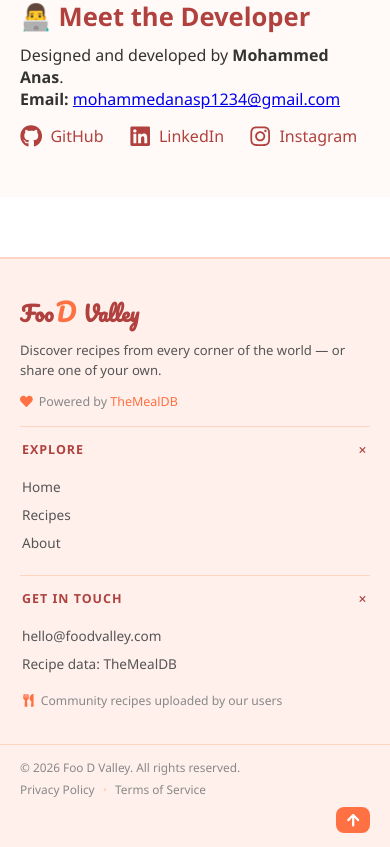
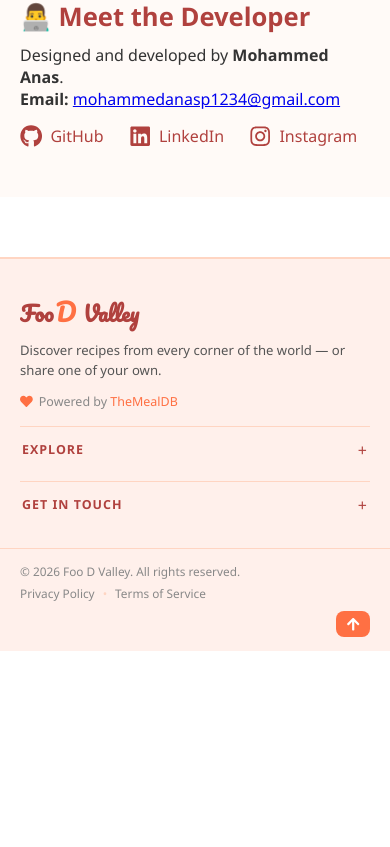
Before and after one commit to anasPalakkal/Foo-D-Valley, a React (Vite) app in the folder frontend/: page /about in a window 390 px wide. Shown: the part 829-1676 px from the top of the page. After the commit the page ends 1480 px from the top, so only its background shows below. Built offline with nearby package versions, Linux system fonts and the light colour scheme; no server answers.

Commit message:
fix(footer): close nav accordions on mobile by default

```diff
--- a/frontend/src/components/Footer/Footer.jsx
+++ b/frontend/src/components/Footer/Footer.jsx
@@ -1,10 +1,33 @@
-import React from 'react';
+import React, { useEffect, useRef } from 'react';
 import { Link } from 'react-router-dom';
 import { FaUtensils, FaHeart, FaArrowUp } from 'react-icons/fa';
 import styles from './Footer.module.css';
 
 const Footer = () => {
   const scrollToTop = () => window.scrollTo({ top: 0, behavior: 'smooth' });
+
+  // Native <details> hides its content on close in a way that isn't always
+  // reliably overridable by the desktop `display: flex !important` CSS rule
+  // across browsers. So on desktop we force `open` via JS instead, while
+  // leaving mobile alone (closed by default, toggled by the user's tap).
+  const exploreRef = useRef(null);
+  const contactRef = useRef(null);
+
+  useEffect(() => {
+    const mediaQuery = window.matchMedia('(min-width: 769px)');
+
+    const syncOpenState = (e) => {
+      const isDesktop = e.matches;
+      if (isDesktop) {
+        if (exploreRef.current) exploreRef.current.open = true;
+        if (contactRef.current) contactRef.current.open = true;
+      }
+    };
+
+    syncOpenState(mediaQuery);
+    mediaQuery.addEventListener('change', syncOpenState);
+    return () => mediaQuery.removeEventListener('change', syncOpenState);
+  }, []);
 
   return (
     <footer className={styles.footer}>
@@ -25,7 +48,7 @@ const Footer = () => {
         </div>
 
         {/* Nav column - accordion on mobile, static/expanded on desktop (forced open via CSS) */}
-        <details className={styles.navCol} open>
+        <details className={styles.navCol} ref={exploreRef}>
           <summary className={styles.colHeading}>Explore</summary>
           <ul className={styles.navList}>
             <li><Link to="/">Home</Link></li>
@@ -35,7 +58,7 @@ const Footer = () => {
         </details>
 
         {/* Contact / info column */}
-        <details className={styles.navCol} open>
+        <details className={styles.navCol} ref={contactRef}>
           <summary className={styles.colHeading}>Get in Touch</summary>
           <ul className={styles.navList}>
             <li>
```
